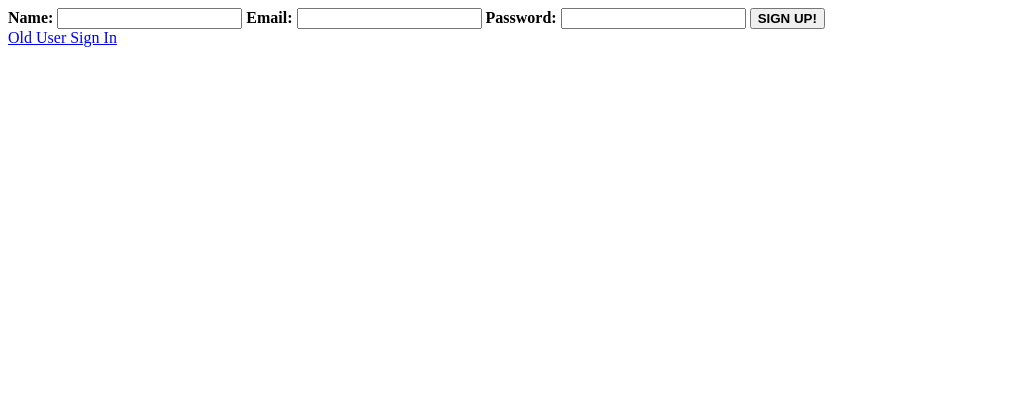
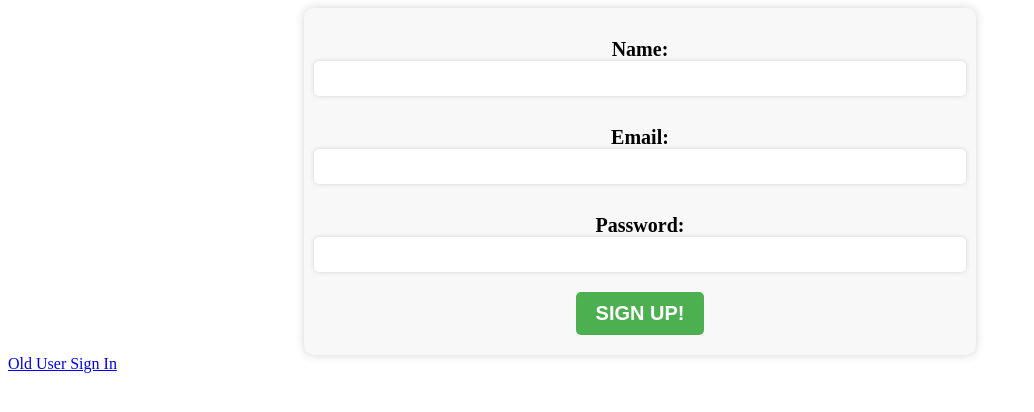
Before and after one commit to dipankardatta/expense-tracker-v2, a website: page views/signup.html in a window 1280 px wide. Shown: the whole page, without its empty margins (0-1034 px from the left). Drawn offline with nearby package versions, Linux system fonts and the light colour scheme.

```diff
--- /dev/null
+++ b/styles/expense.css
@@ -0,0 +1,36 @@
+#expense-form {
+    display: flex;
+    flex-direction: column;
+    align-items: center;
+    margin-top: 20px;
+  }
+
+  #expense-form label {
+    font-weight: bold;
+    margin-bottom: 10px;
+  }
+
+  #expense-form input[type="text"],
+  #expense-form input[type="number"] {
+    padding: 5px;
+    margin-bottom: 20px;
+    width: 100%;
+    max-width: 300px;
+    border: 1px solid #ccc;
+    border-radius: 5px;
+    box-sizing: border-box;
+  }
+
+  #expense-form button[type="submit"] {
+    padding: 10px;
+    background-color: #2196F3;
+    color: white;
+    border: none;
+    border-radius: 5px;
+    cursor: pointer;
+    transition: all 0.2s ease-in-out;
+  }
+
+  #expense-form button[type="submit"]:hover {
+    background-color: #0D47A1;
+  }
--- /dev/null
+++ b/styles/signin.css
@@ -0,0 +1,61 @@
+/* Form styles */
+#signin-form {
+    width: 400px;
+    margin: 50px auto;
+    padding: 40px;
+    background-color: #fff;
+    border-radius: 10px;
+    box-shadow: 0 0 10px rgba(0,0,0,0.2);
+    transform-style: preserve-3d;
+    transform: perspective(1000px) rotateX(10deg);
+  }
+
+  .form-group {
+    display: flex;
+    flex-direction: column;
+    margin-bottom: 20px;
+  }
+
+  label {
+    font-size: 16px;
+    font-weight: bold;
+    margin-bottom: 5px;
+  }
+
+  input[type="email"],
+  input[type="password"] {
+    width: 100%;
+    padding: 10px;
+    font-size: 16px;
+    border: none;
+    border-radius: 5px;
+    background-color: #f4f4f4;
+  }
+
+  button[type="submit"] {
+    display: block;
+    width: 100%;
+    padding: 10px;
+    margin-top: 20px;
+    font-size: 16px;
+    font-weight: bold;
+    color: #fff;
+    background-color: #4CAF50;
+    border: none;
+    border-radius: 5px;
+    cursor: pointer;
+  }
+
+  button[type="submit"]:hover {
+    background-color: #3e8e41;
+  }
+
+  /* Responsive styles */
+  @media screen and (max-width: 600px) {
+    #signin-form {
+      width: 100%;
+      padding: 20px;
+      transform-style: preserve-3d;
+      transform: perspective(1000px) rotateX(5deg);
+    }
+  }
--- /dev/null
+++ b/styles/signup.css
@@ -0,0 +1,45 @@
+#expense-form {
+    display: flex;
+    flex-direction: column;
+    align-items: center;
+    width: 50%;
+    margin: 0 auto;
+    padding: 20px;
+    background-color: #f8f8f8;
+    border-radius: 10px;
+    box-shadow: 0px 0px 10px #d3d3d3;
+  }
+
+  #expense-form label {
+    margin-top: 10px;
+  }
+
+  #expense-form input[type="text"],
+  #expense-form input[type="email"],
+  #expense-form input[type="password"] {
+    display: block;
+    width: 100%;
+    padding: 10px;
+    margin-bottom: 20px;
+    border: none;
+    border-radius: 5px;
+    box-shadow: 0px 0px 5px #d3d3d3;
+  }
+
+  #expense-form button[type="submit"] {
+    background-color: #4CAF50;
+    color: #fff;
+    border: none;
+    border-radius: 5px;
+    padding: 10px 20px;
+    cursor: pointer;
+    transition: background-color 0.3s ease;
+  }
+
+  #expense-form button[type="submit"]:hover {
+    background-color: #3e8e41;
+  }
+
+  #expense-form b {
+    font-size: 20px;
+  }
--- a/views/signup.html
+++ b/views/signup.html
@@ -6,16 +6,20 @@
     <meta http-equiv="X-UA-Compatible" content="IE=edge">
     <meta name="viewport" content="width=device-width, initial-scale=1.0">
     <title>SIGN UP PAGE</title>
+    <link rel="stylesheet" href="../styles/signup.css">
 </head>
 
 <body>
     <form id="expense-form">
         <label for="name"><b>Name:</b></label>
         <input type="text" id="username" required>
+
         <label for="email"><b>Email:</b></label>
         <input type="email" id="usermail" required>
+
         <label for="password"><b>Password:</b></label>
         <input type="password" id="password" required>
+
         <button type="submit"><b>SIGN UP!</b></button>
     </form>
     <a href="signin.html">Old User Sign In</a>
```
Also changed, not shown: database/expense.js (added, +18 -0 lines), database/user.js (renamed from database/database.js, +4 -4 lines), models/expense.js (+1 -10 lines), models/user.js (added, +19 -0 lines), views/expense.html (added, +108 -0 lines), views/signin.html (+13 -2 lines).
